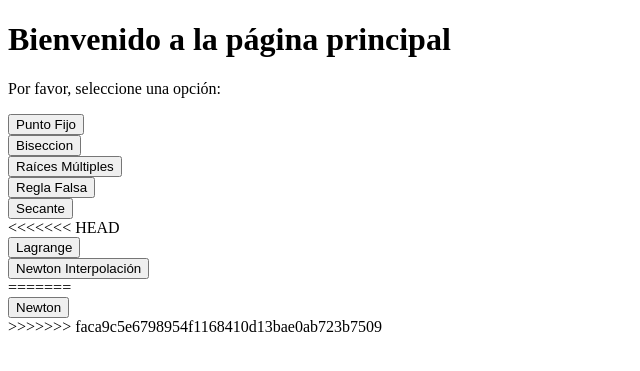
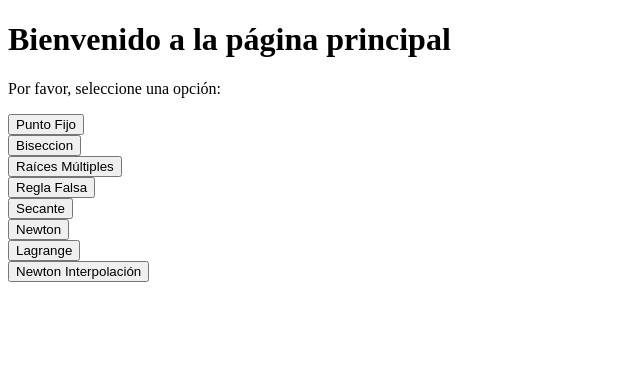
Before and after one commit to EvelynZapata20/SolveIT, a Flask app: page / in a window 1280 px wide. Shown: the top 371 px of the page, without its empty margins (0-640 px from the left). Run offline with Flask 3, Linux system fonts and the light colour scheme.

Commit message:
Update home.html

```diff
--- a/app/templates/home.html
+++ b/app/templates/home.html
@@ -22,18 +22,14 @@
     <form action="/secante" method="GET">
         <button type="submit">Secante </button>
     </form>
-<<<<<<< HEAD
+        <form action="/newton" method="GET">
+        <button type="submit">Newton </button>
+    </form>
     <form action="/lagrange" method="GET">
         <button type="submit">Lagrange </button>
     </form>
     <form action="/newtonint" method="GET">
         <button type="submit">Newton Interpolación</button>
     </form>
-
-=======
-    <form action="/newton" method="GET">
-        <button type="submit">Newton </button>
-    </form>
->>>>>>> faca9c5e6798954f1168410d13bae0ab723b7509
 </body>
 </html>
```
